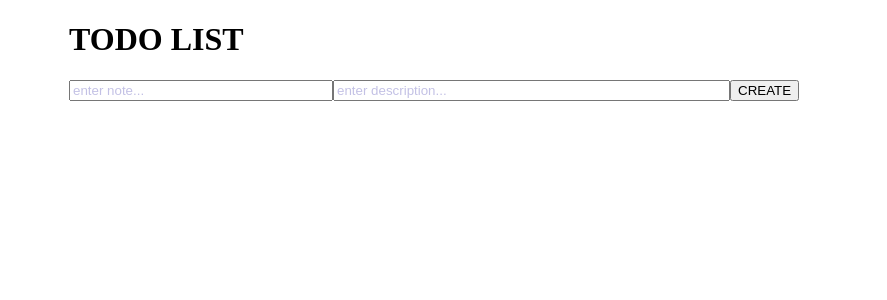
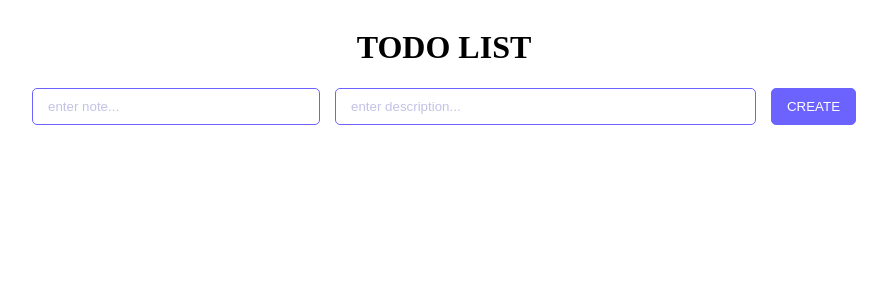
Before and after one commit to faleialina/ToDo-RestApi, a React (Vite) app in the folder client/: page / in a window 1280 px wide. Shown: the top 300 px of the page, without its empty margins (196-1083 px from the left). Built offline with nearby package versions, Linux system fonts and the light colour scheme.

Commit message:
style page Main

```diff
--- a/client/src/Main/style.module.scss
+++ b/client/src/Main/style.module.scss
@@ -2,8 +2,23 @@ $purple_color: #6c63ff;
 $white_color: white;
 $purple_ligth_color: #C3C1E5;
 
+@mixin flex($fd, $ai, $gap) {
+    display: flex;
+    flex-direction: $fd;
+    align-items: $ai;
+    gap: $gap;
+}
+
+@mixin input_btn($border, $br, $pad) {
+    display: block;
+    border: $border;
+    border-radius: $br;
+    padding: $pad
+}
+
 
 .wrapper {
+    @include flex(column, center, 0);
     width: 750px;
     margin: 0 auto;
 
@@ -12,8 +27,10 @@ $purple_ligth_color: #C3C1E5;
     }
 
     .header {
+        @include flex(row, row, 15px);
 
         input {
+            @include input_btn(1px solid $purple_color, 5px, 10px 15px);
             outline: none;
 
             &:nth-child(1) {
@@ -30,5 +47,12 @@ $purple_ligth_color: #C3C1E5;
         }
     }
 
+    button {
+        @include input_btn(1px solid $purple_color, 5px, 10px 15px);
+        background-color: $purple_color;
+        color: $white_color;
+        cursor: grab;
+    }
+
 
 }
```
